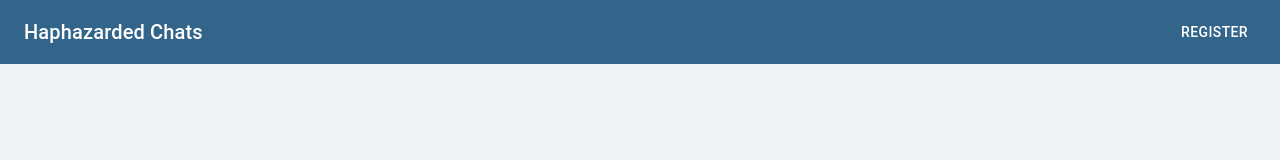
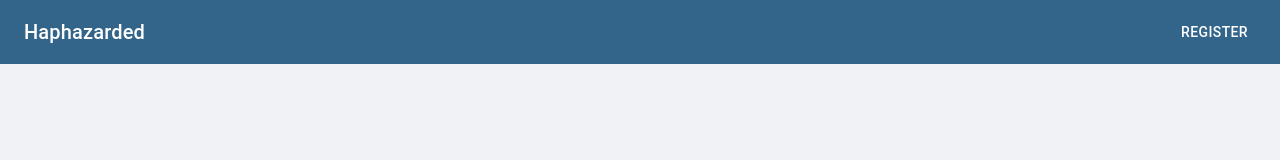
Before and after one commit to daryna-hatsosh/haphazarded, a React (Create React App) app in the folder frontend/: page / in a window 1280 px wide. Shown: the top 160 px of the page. Built offline with nearby package versions, Linux system fonts and the light colour scheme.

Commit message:
trigger ui build

```diff
--- a/frontend/src/App.js
+++ b/frontend/src/App.js
@@ -86,7 +86,7 @@ function App() {
         <AppBar position="static" sx={{ bgcolor: '#33658A' }}>
           <Toolbar>
             <Typography variant="h6" component="div" sx={{ flexGrow: 1 }}>
-              Haphazarded Chats
+              Haphazarded
             </Typography>
             <Button color="inherit" onClick={handleRegisterOpen}>
               Register
```
